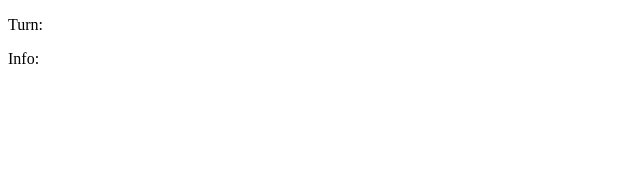
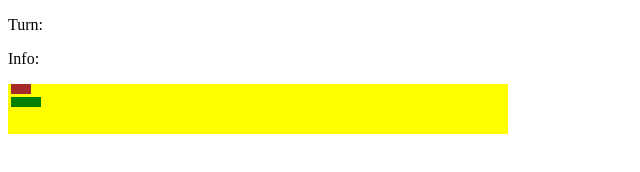
Before and after one commit to afsana37/js-battleships, a plain HTML site: page index.html in a window 1280 px wide. Shown: the whole page, without its empty margins (0-640 px from the left). Drawn offline with Linux system fonts and the light colour scheme.

Commit message:
styling added

```diff
--- a/index.html
+++ b/index.html
@@ -4,6 +4,7 @@
     <meta charset="UTF-8">
     <meta name="viewport" content="width=device-width, initial-scale=1.0">
     <title>JS Battleships</title>
+    <link rel="stylesheet" href="styles.css">
 </head>
 <body>
 
@@ -14,9 +15,9 @@
 
   <div id="gamesboaard-container"></div>
 
-  <div id="option-container">
-    <div class="destroyer-preview" draggable="true"></div>
-    <div class="submarine-preview" draggable="true"></div>
+  <div class="option-container">
+    <div class="destroyer-preview destroyer" draggable="true"></div>
+    <div class="submarine-preview submarine" draggable="true"></div>
     <div class="cruiser-preview" draggable="true"></div>
     <div class="battleship-preview" draggable="true"></div>
     <div class="carrier-preview" draggable="true"></div>
--- a/styles.css
+++ b/styles.css
@@ -0,0 +1,57 @@
+.option-container{
+    width: 500px;
+    height: 50px;
+    background-color: yellow;
+}
+
+.destroyer{
+   background-color: brown;
+}
+
+.submarine{
+    background-color: green;
+ }
+
+ .cruiser{
+    background-color: purple;
+
+ }
+
+ .battleship{
+    background-color: orange;
+
+ }
+
+ .carrier{
+    background-color: blue;
+ }
+
+.destroyer-preview{
+    width: 20px;
+    height: 10px;
+    margin: 3px;
+}
+
+.submarine-preview{
+    width: 30px;
+    height: 10px;
+    margin: 3px;
+}
+
+.cruiser-preview{
+    width: 30px;
+    height: 10px;
+    margin: 3px;
+}
+
+.battleship-preview{
+    width: 40px;
+    height: 10px;
+    margin: 3px;
+}
+
+.carrier-preview{
+    width: 50px;
+    height: 10px;
+    margin: 3px;
+}
```
